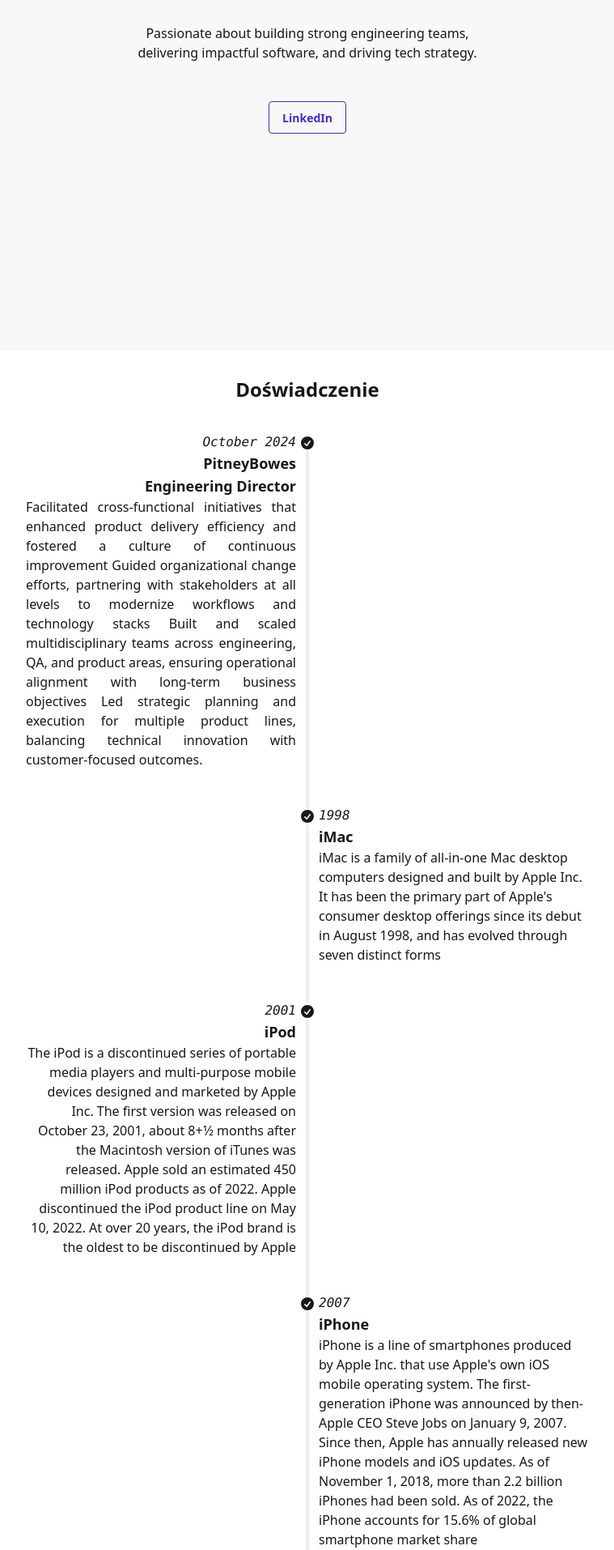
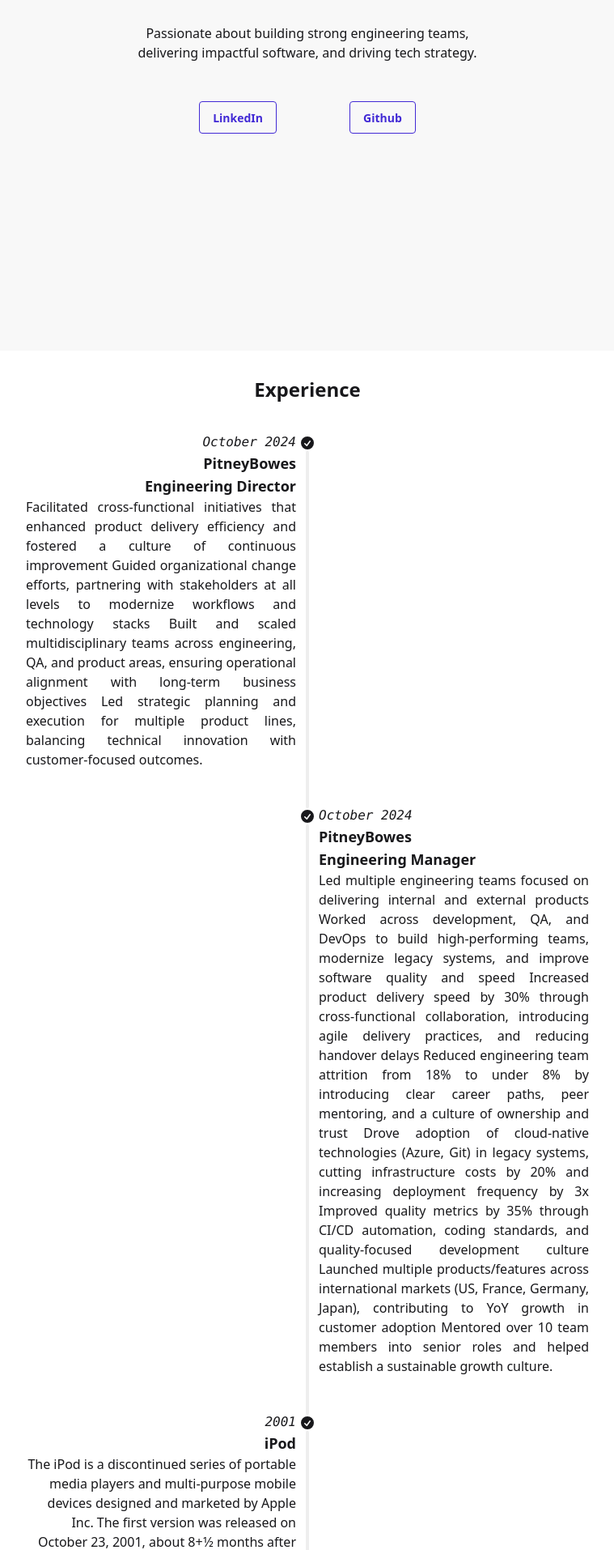
Before and after one commit to PKwiato/KwiatoDaisyUI, an Angular app: page / in a window 1280 px wide. Shown: the part 367-2281 px from the top of the page at 81% size, without its empty margins (260-1019 px from the left). Built offline with nearby package versions, Linux system fonts and the light colour scheme.

Commit message:
more experience tailoring, +minor changes

```diff
--- a/src/app/core/layout/experience/experience.component.html
+++ b/src/app/core/layout/experience/experience.component.html
@@ -1,5 +1,5 @@
 <div id="experience" class="p-8 max-w-3xl mx-auto">
-  <h2 class="text-2xl font-bold text-center mb-8">Doświadczenie</h2>
+  <h2 class="text-2xl font-bold text-center mb-8">Experience</h2>
   <ul class="timeline timeline-snap-icon max-md:timeline-compact timeline-vertical">
     <li>
       <div class="timeline-middle">
@@ -50,12 +50,21 @@
           />
         </svg>
       </div>
-      <div class="timeline-end md:mb-10">
-        <time class="font-mono italic">1998</time>
-        <div class="text-lg font-black">iMac</div>
-        iMac is a family of all-in-one Mac desktop computers designed and built by Apple Inc. It has
-        been the primary part of Apple's consumer desktop offerings since its debut in August 1998,
-        and has evolved through seven distinct forms
+      <div class="timeline-end mb-10">
+        <div class="md:text-start">
+          <time class="font-mono italic">October 2024</time>
+          <div class="text-lg font-black">PitneyBowes<br>Engineering Manager</div>
+        </div>
+        <div class="text-justify">
+          Led multiple engineering teams focused on delivering internal and external products
+          Worked across development, QA, and DevOps to build high-performing teams, modernize legacy systems, and improve software quality and speed
+          Increased product delivery speed by 30% through cross-functional collaboration, introducing agile delivery practices, and reducing handover delays
+          Reduced engineering team attrition from 18% to under 8% by introducing clear career paths, peer mentoring, and a culture of ownership and trust
+          Drove adoption of cloud-native technologies (Azure, Git) in legacy systems, cutting infrastructure costs by 20% and increasing deployment frequency by 3x
+          Improved quality metrics by 35% through CI/CD automation, coding standards, and quality-focused development culture
+          Launched multiple products/features across international markets (US, France, Germany, Japan), contributing to YoY growth in customer adoption
+          Mentored over 10 team members into senior roles and helped establish a sustainable growth culture.
+        </div>
       </div>
       <hr>
     </li>
--- a/src/app/core/layout/home/home.component.html
+++ b/src/app/core/layout/home/home.component.html
@@ -7,7 +7,7 @@
           Passionate about building strong engineering teams, delivering impactful software, and driving tech strategy.
         </p>
 
-    <div class="mt-6 flex justify-center gap-1">
+    <div class="mt-6 flex justify-evenly">
       <a
         href="https://www.linkedin.com/in/piotrkwiatkowski84/"
         target="_blank"
@@ -15,6 +15,14 @@
       >
         LinkedIn
       </a>
+      <a
+      href="https://github.com/PKwiato/KwiatoDaisyUI"
+      target="_blank"
+      class="btn btn-outline btn-primary"
+    >
+        Github
+    </a>
       </div>
     </div>
   </div>
+</div>
```
